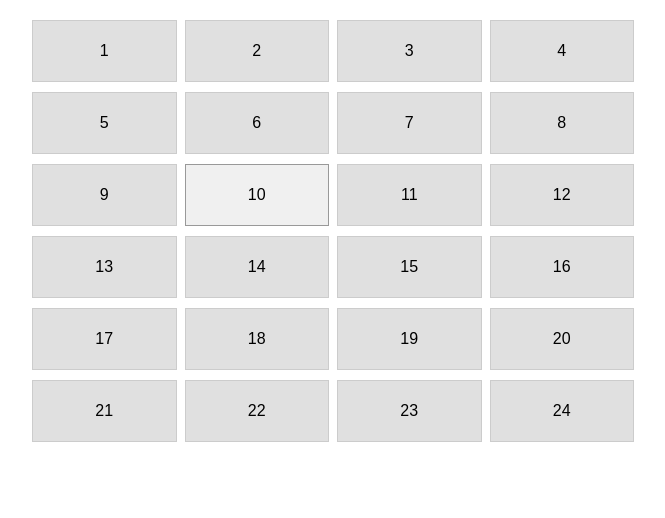
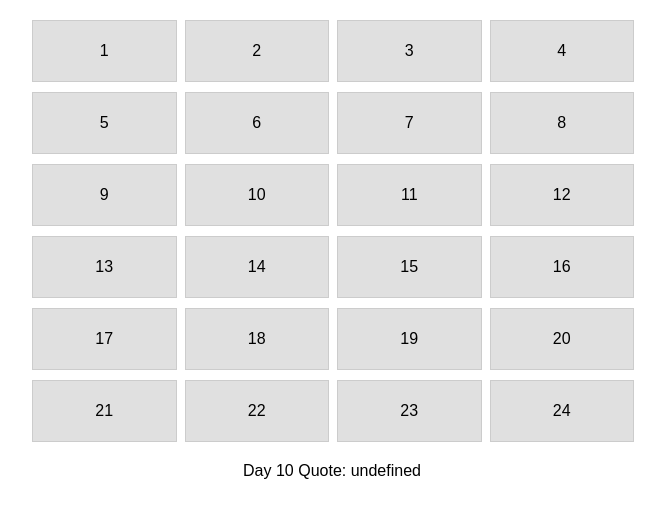
Before and after one commit to KristianGitHubber/psychic-sniffle, a plain HTML site: page index.html in a window 1280 px wide. Both pictures are taken after a click on the element "10". Shown: the whole page, without its empty margins (308-973 px from the left). Drawn offline with Linux system fonts and the light colour scheme.

Commit message:
Update index.html

```diff
--- a/index.html
+++ b/index.html
@@ -38,28 +38,45 @@
       background-color: #f0f0f0;
       border: 1px solid #999;
     }
+
+    #quote-container {
+      margin-top: 20px;
+    }
   </style>
 </head>
 <body>
 
-<div class="calendar" id="calendar">
-</div>
+<div class="calendar" id="calendar"></div>
+<div id="quote-container"></div>
 
 <script>
   const calendarContainer = document.getElementById('calendar');
+  const quoteContainer = document.getElementById('quote-container');
+
+  // Sample quotes for each day
+  const quotes = [
+    "May your days be merry and bright.",
+    "Good tidings we bring to you and your kin.",
+    "Deck the halls with boughs of holly.",
+    // Add more quotes for each day
+  ];
 
   for (let i = 1; i <= 24; i++) {
     const day = document.createElement('div');
     day.className = 'day';
     day.textContent = i;
-    day.onclick = () => openDoor(i);
+    day.onclick = () => showQuote(i);
     calendarContainer.appendChild(day);
   }
 
-  function openDoor(day) {
-    const door = document.querySelector('.calendar .day:nth-child(' + day + ')');
-    door.classList.add('opened');
-    // You can add additional logic here, such as showing a special message or image for each day
+  function showQuote(day) {
+    const quote = quotes[day - 1]; // Adjust for zero-based array index
+    quoteContainer.textContent = `Day ${day} Quote: ${quote}`;
+
+    // Optionally, you can also clear the quote after a few seconds
+    setTimeout(() => {
+      quoteContainer.textContent = '';
+    }, 5000);
   }
 </script>
 
```
